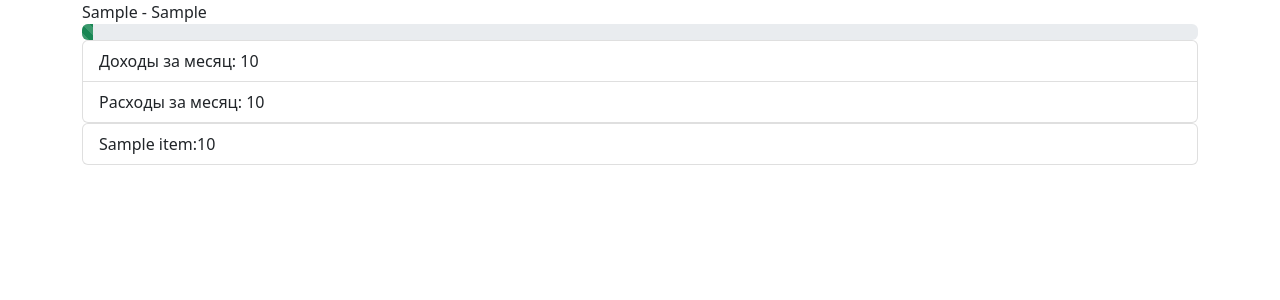
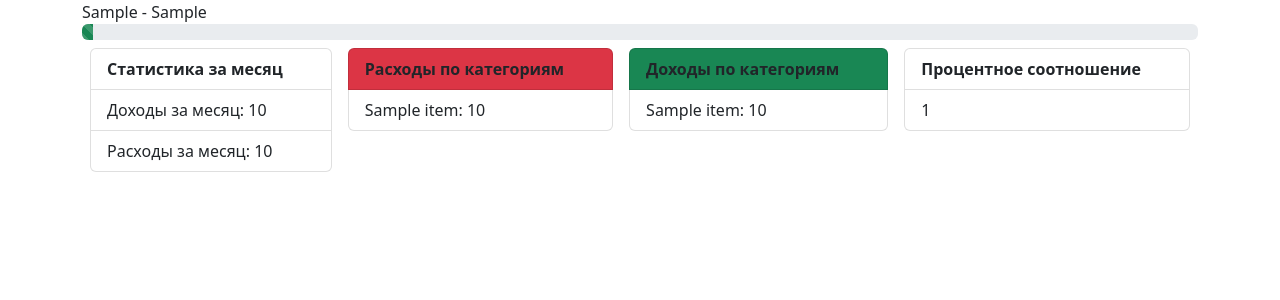
Before and after one commit to TJAkalit/whereismymoney, a Django app: template whereismymoney/templates/wim/index.html in a window 1280 px wide. Shown: the part 58-358 px from the top of the page. Run offline with Django 3.2, Linux system fonts and the light colour scheme; the template is opened without the code that fills it: most values are stand-ins (such as "Sample title", 1, 10 or a date in 2020).

Commit message:
Изменения главной страницы
Отрефакторен подсчёт показателей
Добавлено отображение доходов по категориям
Добавлено процентное соотношение расходов к доходам
Добавлено цветовое отображение на доходы и расходы
На процентное соотношение добавлен цветовой маркер в зависимости от процента

```diff
--- a/whereismymoney/templates/wim/index.html
+++ b/whereismymoney/templates/wim/index.html
@@ -7,14 +7,40 @@
     <div class="progress">
         <div class="progress-bar progress-bar-striped bg-success" role="progressbar" aria-label="Basic example" style="width: {{ percent }}%" aria-valuenow="{{ today.day }}" aria-valuemin="0" aria-valuemax="{{ month_end.day }}"></div>
     </div>
+</div>
+<div class="container d-flex flex-wrap">
+    <div class="p-2 flex-fill">
         <ul class="list-group">
+            <li class="list-group-item"><b>Статистика за месяц</b></li>
             <li class="list-group-item">Доходы за месяц: {{ income|floatformat:-2 }}</li>
             <li class="list-group-item">Расходы за месяц: {{ outcome|floatformat:-2 }}</li>
         </ul>
+    </div>
+    <div class="p-2 flex-fill">
         <ul class="list-group">
-        {% for item in pays_summ_by_category %}
-        <li class="list-group-item">{{ item.type__name }}:{{ item.total|floatformat:-2 }}</li>
+            <li class="list-group-item bg-danger"><b>Расходы по категориям</b></li>
+            {% for item in outcome_pay_summ_by_category %}
+            <li class="list-group-item">{{ item.type__name }}: {{ item.total|floatformat:-2 }}</li>
+            {% empty %}
+            <li class="list-group-item">Нет записей за месяц</li>
             {% endfor %}
         </ul>
     </div>
+    <div class="p-2 flex-fill">
+        <ul class="list-group">
+            <li class="list-group-item  bg-success"><b>Доходы по категориям</b></li>
+            {% for item in income_pay_summ_by_category %}
+            <li class="list-group-item">{{ item.type__name }}: {{ item.total|floatformat:-2 }}</li>
+            {% empty %}
+            <li class="list-group-item">Нет записей за месяц</li>
+            {% endfor %}
+        </ul>
+    </div>
+    <div class="p-2 flex-fill">
+        <ul class="list-group">
+            <li class="list-group-item {{ percent_relation_color }}"><b>Процентное соотношение</b></li>
+            <li class="list-group-item">{{ percent_relation|floatformat:-2 }}</li>
+        </ul>
+    </div>
+</div>
 {% endblock body %}
```
Also changed, not shown: whereismymoney/views.py (+25 -7 lines). Lines whose indentation alone changed are shown as unchanged.
